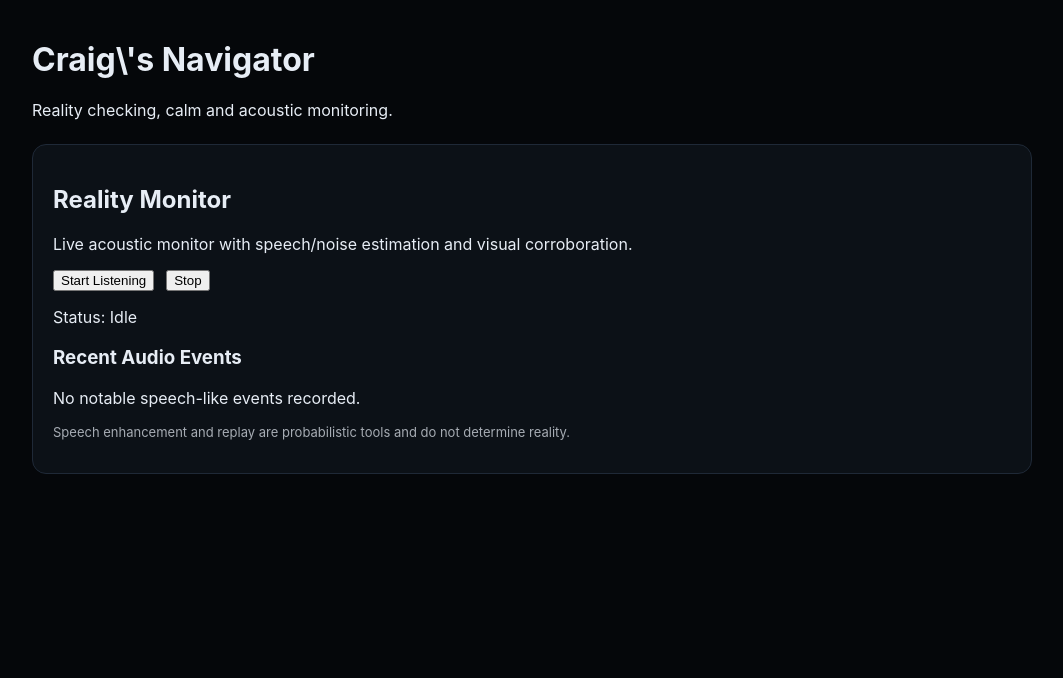
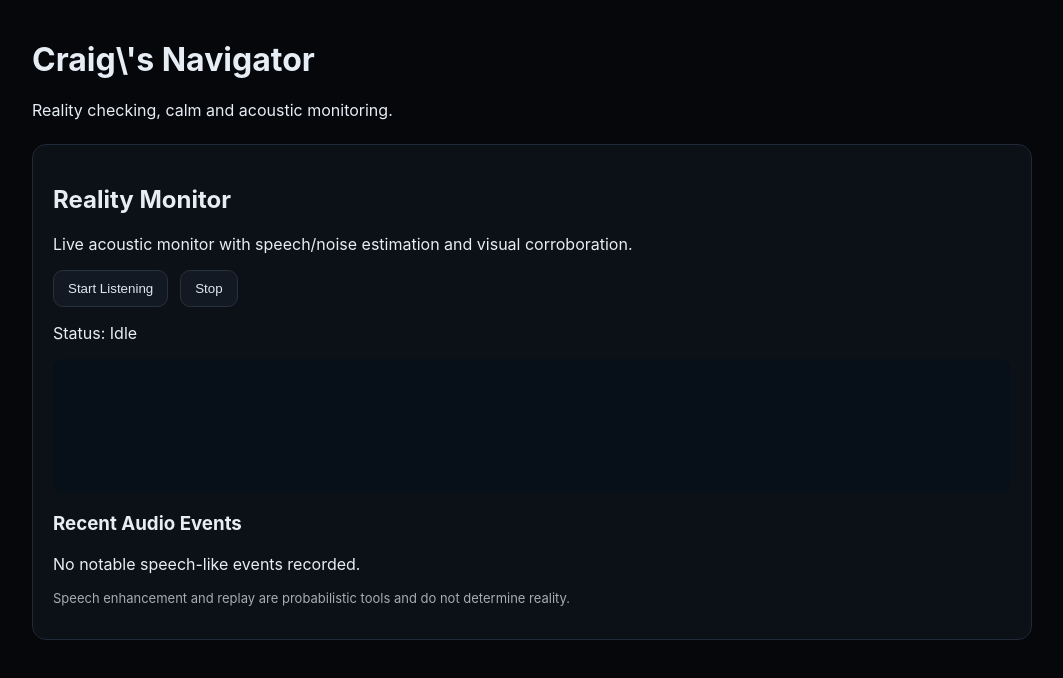
Before and after one commit to ocrowleymatt-stack/craigs-navigator, a React (Vite) app: page / in a window 1280 px wide. Shown: the top 678 px of the page, without its empty margins (108-1171 px from the left). Built offline with nearby package versions, Linux system fonts and the light colour scheme.

Commit message:
Add waveform styling and controls

```diff
--- a/src/styles/app.css
+++ b/src/styles/app.css
@@ -1 +1 @@
-:root{font-family:Inter,system-ui;background:#05070a;color:#e7edf5}body{margin:0;padding:40px;background:#05070a}.app-shell{max-width:1000px;margin:auto}
+:root{font-family:Inter,system-ui;background:#05070a;color:#e7edf5}body{margin:0;padding:40px;background:#05070a}.app-shell{max-width:1000px;margin:auto}button{background:#121922;color:#dce7f4;border:1px solid #27303d;padding:10px 14px;border-radius:10px}.waveform{height:110px;display:flex;align-items:flex-end;gap:2px;padding:12px;background:#071018;border-radius:12px;margin-top:10px}.waveform span{width:5px;background:linear-gradient(180deg,#65c7ff,#1b7dd6);border-radius:2px;opacity:.88}
```
